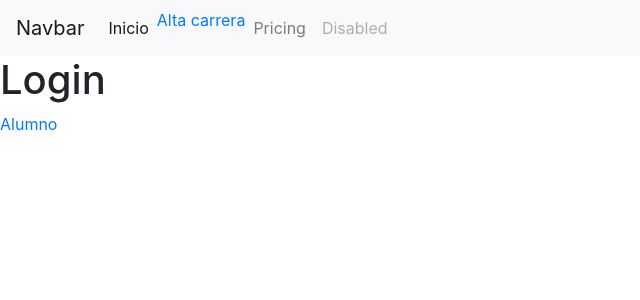
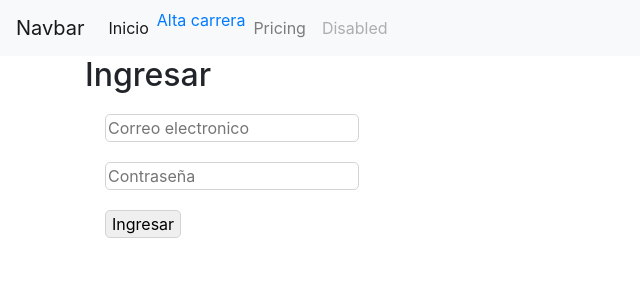
Before and after one commit to lucas59/TinfProyect, a React (Create React App) app: page /ingresar in a window 1280 px wide. Shown: the top 300 px of the page, without its empty margins (0-640 px from the left). Built offline with nearby package versions, Linux system fonts and the light colour scheme.

Commit message:
Update login.js

```diff
--- a/src/component/login.js
+++ b/src/component/login.js
@@ -2,6 +2,7 @@ import React, { Component } from 'react';
 import { BrowserRouter as Router, Route, Link, Switch } from "react-router-dom";
 import alumno from './alumno'
 import PublicRoute from './ruta_publica';
+import template from '../vistas/login';
 class Login extends Component {
 
     constructor() {
@@ -10,12 +11,8 @@ class Login extends Component {
 
     render() {
 
-        return (
-            <>
-                <h1>Login</h1>
-                <Link to="/docente">Alumno</Link>
-            </>
-        );
+        return template.call(this)
+
     }
 }
 
```
